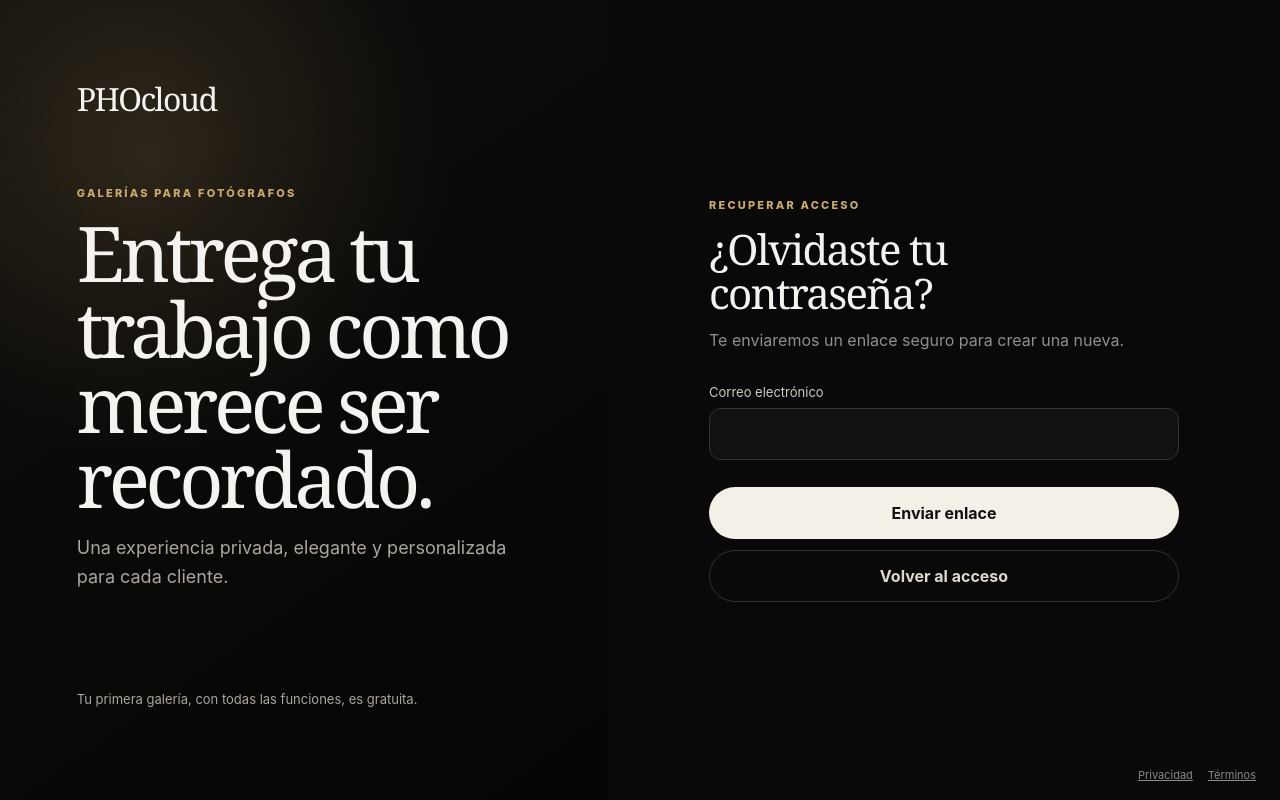
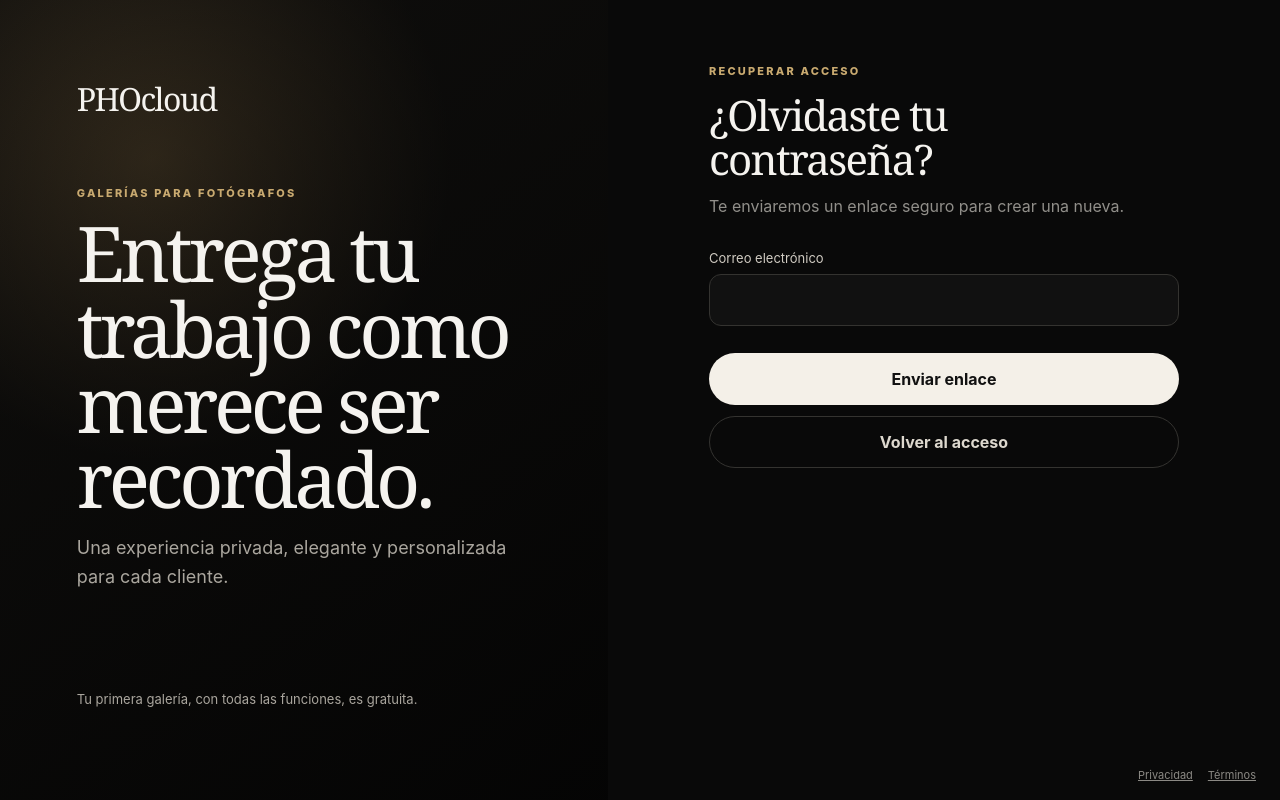
Before and after one commit to Joterlin/PHOcloud, a website: page Frontend/login.html in a window 1280 px wide. Both pictures are taken after a click on the button "¿La olvidaste?". Drawn offline with Linux system fonts and the light colour scheme; no server answers.

Commit message:
Keep authentication tabs vertically stable

```diff
--- a/Frontend/login.css
+++ b/Frontend/login.css
@@ -35,10 +35,15 @@ body { min-height: 100vh; margin: 0; background: #090909; }
 .auth-story p:not(.eyebrow) { max-width: 520px; color: #aaa69e; font-size: 18px; line-height: 1.6; }
 .story-foot { font-size: 13px !important; }
 
-.auth-panel { padding: 30px; display: grid; place-items: center; }
+.auth-panel {
+    padding: clamp(40px, 8vh, 86px) 30px 60px;
+    display: flex;
+    align-items: flex-start;
+    justify-content: center;
+}
 .auth-card { width: min(100%, 470px); }
 .auth-tabs { margin-bottom: 54px; padding: 5px; display: grid; grid-template-columns: 1fr 1fr; border: 1px solid #292825; border-radius: 999px; }
-.auth-tabs button { height: 42px; border: 0; border-radius: 999px; background: transparent; color: #8f8c86; cursor: pointer; }
+.auth-tabs button { height: 42px; min-height: 42px; padding: 0 16px; border: 0; border-radius: 999px; background: transparent; color: #8f8c86; line-height: 1; cursor: pointer; }
 .auth-tabs button.active { background: #f1ede5; color: #111; }
 h2 { margin: 0; font: 400 42px/1.05 Georgia, serif; letter-spacing: -.04em; }
 .intro { margin: 13px 0 30px; color: #918f8a; line-height: 1.6; }
@@ -48,7 +53,7 @@ label { margin: 17px 0 8px; display: block; color: #d0cbc2; font-size: 13px; }
 input { width: 100%; height: 52px; padding: 0 16px; border: 1px solid #343330; border-radius: 12px; outline: 0; background: #111; color: #f5f3ef; }
 input:focus { border-color: #c9aa70; box-shadow: 0 0 0 3px rgba(201, 170, 112, .11); }
 .text-button { margin-bottom: 7px; border: 0; background: none; color: #a89067; font-size: 12px; cursor: pointer; }
-.primary-button, .secondary-button { width: 100%; min-height: 52px; margin-top: 27px; border: 0; border-radius: 999px; background: #f4f0e8; color: #111; font-weight: 750; cursor: pointer; }
+.primary-button, .secondary-button { width: 100%; height: 52px; min-height: 52px; padding: 0 18px; margin-top: 27px; border: 0; border-radius: 999px; background: #f4f0e8; color: #111; font-weight: 750; line-height: 1; cursor: pointer; }
 .secondary-button { margin-top: 11px; border: 1px solid #343330; background: transparent; color: #ddd8ce; }
 button:disabled { opacity: .55; cursor: wait; }
 .notice { margin: 18px 0 0; padding: 14px 16px; border-radius: 12px; font-size: 13px; line-height: 1.5; }
```
